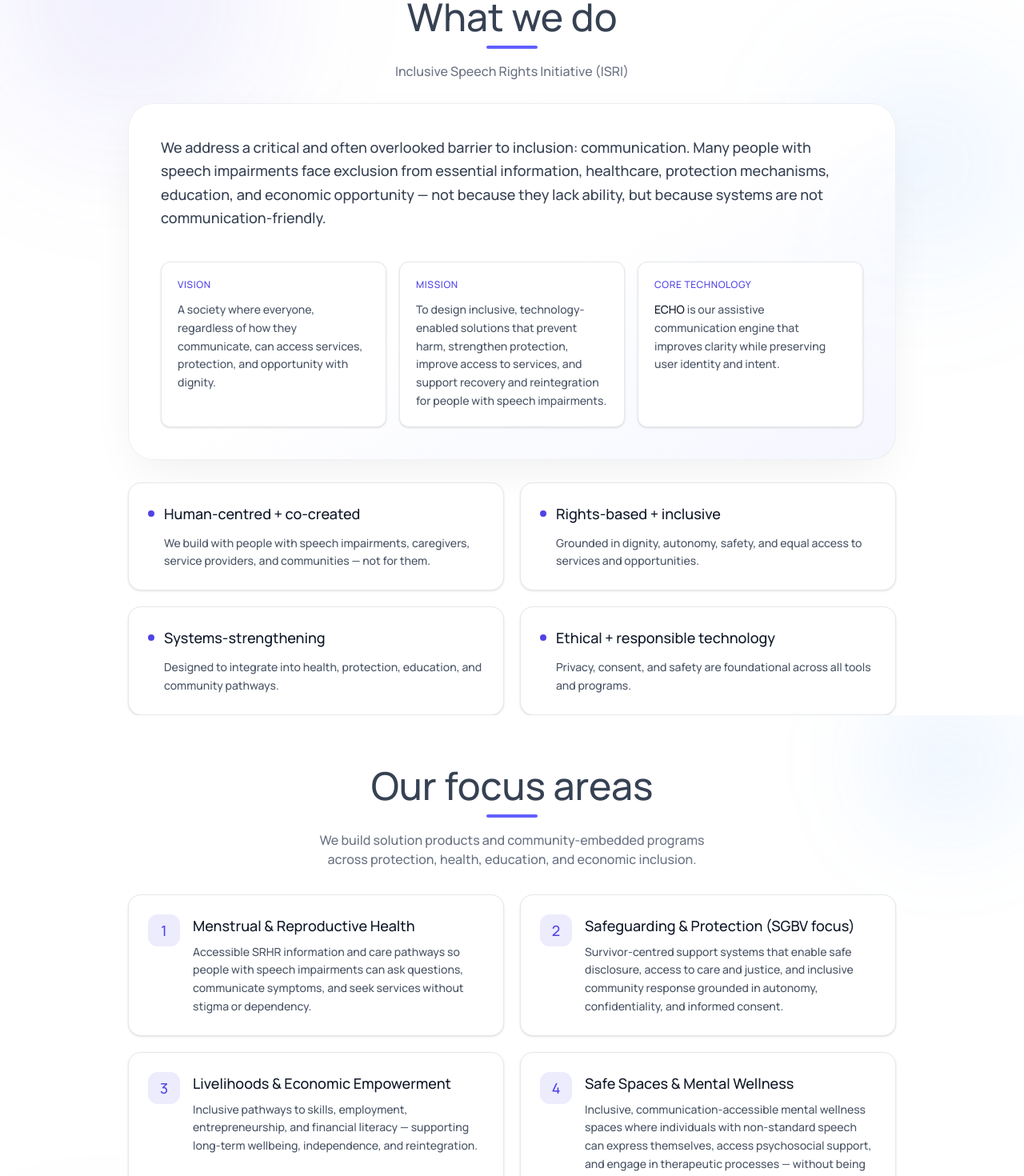
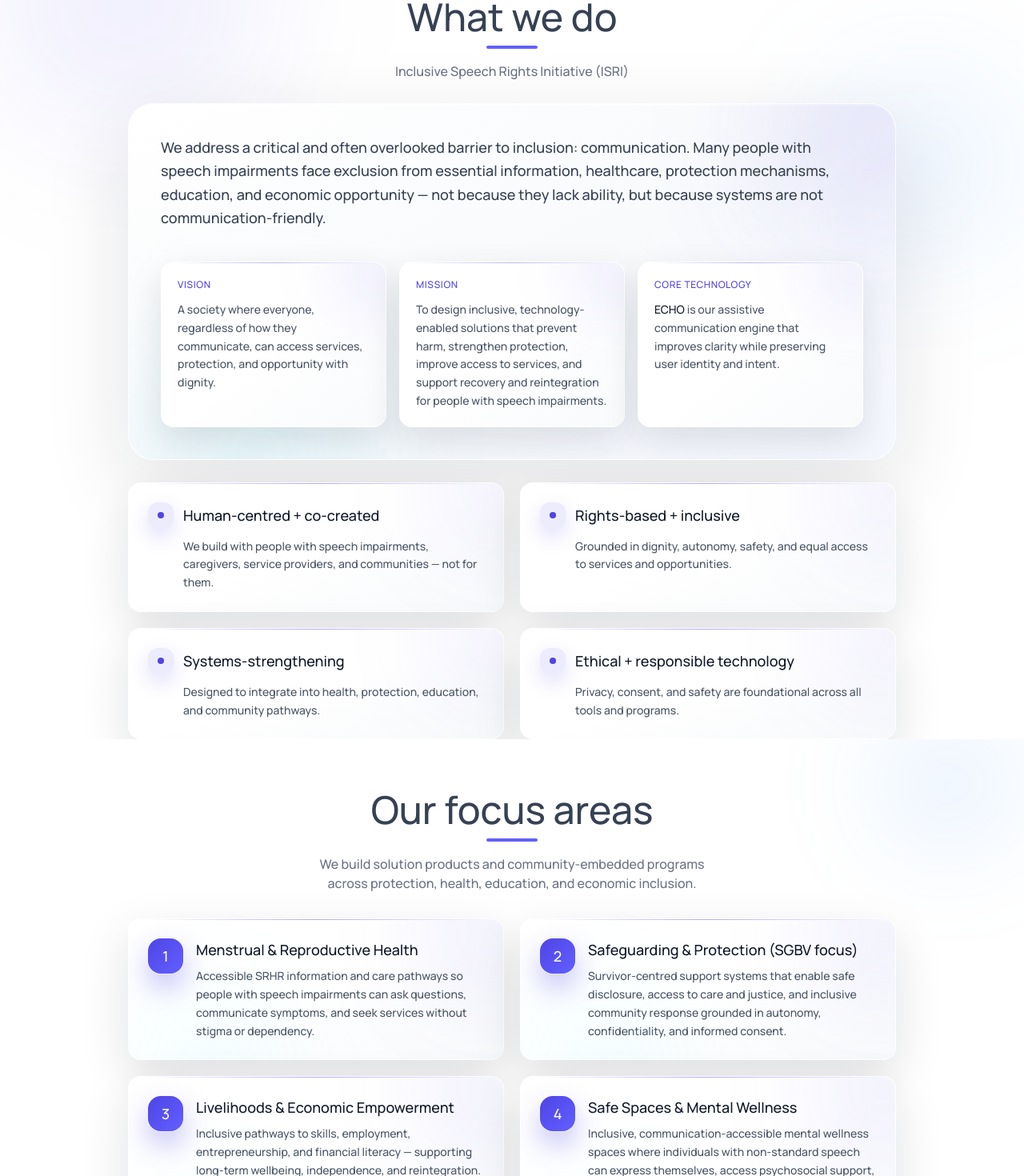
Before and after one commit to martin254/EchoSite, a React (Vite) app: page / in a window 1280 px wide. Shown: the part 1540-3010 px from the top of the page at 80% size. Built offline with nearby package versions, Linux system fonts and the light colour scheme.

Commit message:
Enhance CBO section cards

```diff
--- a/src/components/CBOFocusAreas.jsx
+++ b/src/components/CBOFocusAreas.jsx
@@ -2,6 +2,9 @@ import React from "react"
 import Title from "./Title"
 
 const CBOFocusAreas = () => {
+  const focusCardClass =
+    "group relative h-full overflow-hidden rounded-2xl border border-white/70 bg-gradient-to-br from-white via-white to-slate-50 p-6 shadow-[0_22px_60px_rgba(15,23,42,0.13),0_2px_0_rgba(255,255,255,0.9)_inset] transition-all duration-500 hover:-translate-y-2 hover:shadow-[0_34px_95px_rgba(80,68,229,0.2),0_2px_0_rgba(255,255,255,0.95)_inset] dark:border-white/10 dark:from-[#111827] dark:via-[#0b1224] dark:to-[#070b16] dark:shadow-[0_26px_80px_rgba(0,0,0,0.58),0_1px_0_rgba(255,255,255,0.08)_inset] dark:hover:shadow-[0_36px_100px_rgba(80,68,229,0.26),0_1px_0_rgba(255,255,255,0.12)_inset]"
+
   const areas = [
     {
       title: "Menstrual & Reproductive Health",
@@ -42,12 +45,14 @@ const CBOFocusAreas = () => {
         {areas.map((a, idx) => (
           <div
             key={idx}
-            className="group relative h-full rounded-2xl border border-gray-200 dark:border-gray-700 bg-white dark:bg-gray-800 p-6 shadow-sm hover:shadow-xl hover:shadow-primary/15 hover:-translate-y-1 transition-all duration-500"
+            className={focusCardClass}
           >
-            <div className="absolute inset-0 rounded-2xl bg-gradient-to-br from-primary/5 to-transparent opacity-0 group-hover:opacity-100 transition-opacity" />
+            <div className="absolute inset-x-5 top-0 h-px bg-gradient-to-r from-transparent via-primary/45 to-transparent" />
+            <div className="absolute -right-16 -top-16 h-40 w-40 rounded-full bg-primary/10 blur-3xl dark:bg-primary/20" />
+            <div className="absolute -bottom-20 left-8 h-36 w-36 rounded-full bg-cyan-300/10 blur-3xl dark:bg-cyan-300/15" />
             <div className="relative z-10 flex gap-4">
-              <div className="flex-shrink-0 w-10 h-10 rounded-xl bg-primary/10 flex items-center justify-center">
-                <span className="text-lg font-semibold text-primary">{idx + 1}</span>
+              <div className="flex-shrink-0 w-11 h-11 rounded-2xl bg-gradient-to-br from-primary to-indigo-500 flex items-center justify-center shadow-[0_16px_35px_rgba(80,68,229,0.35)] ring-1 ring-white/50 dark:ring-white/10">
+                <span className="text-lg font-semibold text-white">{idx + 1}</span>
               </div>
               <div>
                 <h3 className="text-lg font-semibold text-gray-900 dark:text-white mb-2">
--- a/src/components/CBOOverview.jsx
+++ b/src/components/CBOOverview.jsx
@@ -2,6 +2,11 @@ import React from "react"
 import Title from "./Title"
 
 const CBOOverview = () => {
+  const miniCardClass =
+    "relative group overflow-hidden rounded-2xl border border-white/70 bg-gradient-to-br from-white via-white to-slate-50 p-5 shadow-[0_18px_45px_rgba(15,23,42,0.12),0_2px_0_rgba(255,255,255,0.9)_inset] transition-all duration-500 hover:-translate-y-2 hover:shadow-[0_30px_80px_rgba(80,68,229,0.22),0_2px_0_rgba(255,255,255,0.95)_inset] dark:border-white/10 dark:from-[#111827] dark:via-[#0b1224] dark:to-[#070b16] dark:shadow-[0_24px_70px_rgba(0,0,0,0.55),0_1px_0_rgba(255,255,255,0.08)_inset] dark:hover:shadow-[0_34px_90px_rgba(80,68,229,0.28),0_1px_0_rgba(255,255,255,0.12)_inset]"
+  const highlightCardClass =
+    "group relative h-full overflow-hidden rounded-2xl border border-white/70 bg-gradient-to-br from-white via-white to-slate-50 p-6 shadow-[0_22px_60px_rgba(15,23,42,0.13),0_2px_0_rgba(255,255,255,0.9)_inset] transition-all duration-500 hover:-translate-y-2 hover:shadow-[0_34px_95px_rgba(80,68,229,0.2),0_2px_0_rgba(255,255,255,0.95)_inset] dark:border-white/10 dark:from-[#111827] dark:via-[#0b1224] dark:to-[#070b16] dark:shadow-[0_26px_80px_rgba(0,0,0,0.58),0_1px_0_rgba(255,255,255,0.08)_inset] dark:hover:shadow-[0_36px_100px_rgba(80,68,229,0.26),0_1px_0_rgba(255,255,255,0.12)_inset]"
+
   const highlights = [
     {
       title: "Human-centred + co-created",
@@ -35,40 +40,45 @@ const CBOOverview = () => {
       />
 
       <div className="w-full max-w-6xl">
-        <div className="relative rounded-[2rem] bg-gradient-to-br from-white via-white to-primary/5 dark:from-gray-900 dark:via-gray-900/80 dark:to-primary/5 border border-gray-200/60 dark:border-gray-700/50 p-8 sm:p-10 shadow-[0_20px_60px_-15px_rgba(0,0,0,0.08)] dark:shadow-[0_20px_60px_-15px_rgba(0,0,0,0.2)]">
-          <p className="text-base sm:text-lg leading-relaxed text-gray-700 dark:text-white/85 w-full">
+        <div className="relative overflow-hidden rounded-[2rem] border border-white/70 bg-gradient-to-br from-white via-slate-50 to-indigo-50/60 p-8 shadow-[0_34px_110px_rgba(15,23,42,0.12),0_2px_0_rgba(255,255,255,0.9)_inset] dark:border-white/10 dark:from-[#101827] dark:via-[#0b1020] dark:to-[#080b15] dark:shadow-[0_38px_120px_rgba(0,0,0,0.62),0_1px_0_rgba(255,255,255,0.08)_inset] sm:p-10">
+          <div className="pointer-events-none absolute -right-24 -top-24 h-64 w-64 rounded-full bg-primary/12 blur-[80px]" />
+          <div className="pointer-events-none absolute -bottom-28 left-10 h-60 w-60 rounded-full bg-cyan-300/14 blur-[90px]" />
+          <p className="relative z-10 text-base sm:text-lg leading-relaxed text-gray-700 dark:text-white/85 w-full">
             We address a critical and often overlooked barrier to inclusion: communication. Many people with speech impairments face exclusion from essential information, healthcare, protection mechanisms, education, and economic opportunity — not because they lack ability, but because systems are not communication-friendly.
           </p>
 
           <div className="mt-10 grid grid-cols-1 md:grid-cols-3 gap-4">
-            <div className="relative group rounded-xl border border-gray-200 dark:border-gray-700 bg-white dark:bg-gray-800 p-5 shadow-sm hover:shadow-lg hover:shadow-primary/10 transition-all duration-500">
-              <div className="absolute inset-0 rounded-xl bg-gradient-to-br from-primary/5 to-transparent opacity-0 group-hover:opacity-100 transition-opacity" />
-              <p className="text-xs font-medium uppercase tracking-wider text-primary mb-3">
+            <div className={miniCardClass}>
+              <div className="absolute inset-x-4 top-0 h-px bg-gradient-to-r from-transparent via-primary/40 to-transparent" />
+              <div className="absolute -right-12 -top-12 h-28 w-28 rounded-full bg-primary/10 blur-2xl dark:bg-primary/20" />
+              <p className="relative z-10 text-xs font-medium uppercase tracking-wider text-primary mb-3">
                 Vision
               </p>
-              <p className="text-sm text-gray-600 dark:text-white/70 leading-relaxed">
+              <p className="relative z-10 text-sm text-gray-600 dark:text-white/70 leading-relaxed">
                 A society where everyone, regardless of how they communicate, can access services, protection, and
                 opportunity with dignity.
               </p>
             </div>
 
-            <div className="relative group rounded-xl border border-gray-200 dark:border-gray-700 bg-white dark:bg-gray-800 p-5 shadow-sm hover:shadow-lg hover:shadow-primary/10 transition-all duration-500">
-              <div className="absolute inset-0 rounded-xl bg-gradient-to-br from-primary/5 to-transparent opacity-0 group-hover:opacity-100 transition-opacity" />
-              <p className="text-xs font-medium uppercase tracking-wider text-primary mb-3">
+            <div className={miniCardClass}>
+              <div className="absolute inset-x-4 top-0 h-px bg-gradient-to-r from-transparent via-primary/40 to-transparent" />
+              <div className="absolute -right-12 -top-12 h-28 w-28 rounded-full bg-primary/10 blur-2xl dark:bg-primary/20" />
+              <p className="relative z-10 text-xs font-medium uppercase tracking-wider text-primary mb-3">
                 Mission
               </p>
-              <p className="text-sm text-gray-600 dark:text-white/70 leading-relaxed">
+              <p className="relative z-10 text-sm text-gray-600 dark:text-white/70 leading-relaxed">
                 To design inclusive, technology-enabled solutions that prevent harm, strengthen protection, improve access
                 to services, and support recovery and reintegration for people with speech impairments.
               </p>
             </div>
 
-            <div className="relative group rounded-xl border border-gray-200 dark:border-gray-700 bg-white dark:bg-gray-800 p-5 shadow-sm hover:shadow-lg hover:shadow-primary/10 transition-all duration-500">
-              <div className="absolute inset-0 rounded-xl bg-gradient-to-br from-primary/5 to-transparent opacity-0 group-hover:opacity-100 transition-opacity" />
-              <p className="text-xs font-medium uppercase tracking-wider text-primary mb-3">
+            <div className={miniCardClass}>
+              <div className="absolute inset-x-4 top-0 h-px bg-gradient-to-r from-transparent via-primary/40 to-transparent" />
+              <div className="absolute -right-12 -top-12 h-28 w-28 rounded-full bg-primary/10 blur-2xl dark:bg-primary/20" />
+              <p className="relative z-10 text-xs font-medium uppercase tracking-wider text-primary mb-3">
                 Core Technology
               </p>
-              <p className="text-sm text-gray-600 dark:text-white/70 leading-relaxed">
+              <p className="relative z-10 text-sm text-gray-600 dark:text-white/70 leading-relaxed">
                 <span className="font-semibold text-gray-900 dark:text-white">ECHO</span>{" "}
                 is our assistive communication engine that improves clarity while preserving user identity and intent.
               </p>
@@ -81,17 +91,20 @@ const CBOOverview = () => {
         {highlights.map((item, idx) => (
           <div
             key={idx}
-            className="group relative h-full rounded-2xl border border-gray-200 dark:border-gray-700 bg-white dark:bg-gray-800 p-6 shadow-sm hover:shadow-xl hover:shadow-primary/15 hover:-translate-y-1 transition-all duration-500"
+            className={highlightCardClass}
           >
-            <div className="absolute inset-0 rounded-2xl bg-gradient-to-br from-primary/5 to-transparent opacity-0 group-hover:opacity-100 transition-opacity" />
+            <div className="absolute inset-x-5 top-0 h-px bg-gradient-to-r from-transparent via-primary/45 to-transparent" />
+            <div className="absolute -right-16 -top-16 h-36 w-36 rounded-full bg-primary/10 blur-3xl dark:bg-primary/20" />
             <div className="relative z-10">
               <div className="flex items-center gap-3 mb-3">
-                <div className="w-2 h-2 rounded-full bg-primary" />
+                <div className="h-8 w-8 rounded-xl bg-primary/10 flex items-center justify-center shadow-[0_10px_25px_rgba(80,68,229,0.18)] dark:bg-primary/20">
+                  <div className="w-2 h-2 rounded-full bg-primary" />
+                </div>
                 <h3 className="font-semibold text-lg text-gray-900 dark:text-white">
                   {item.title}
                 </h3>
               </div>
-              <p className="text-sm text-gray-600 dark:text-white/70 leading-relaxed pl-5">
+              <p className="text-sm text-gray-600 dark:text-white/70 leading-relaxed pl-11">
                 {item.desc}
               </p>
             </div>
```
